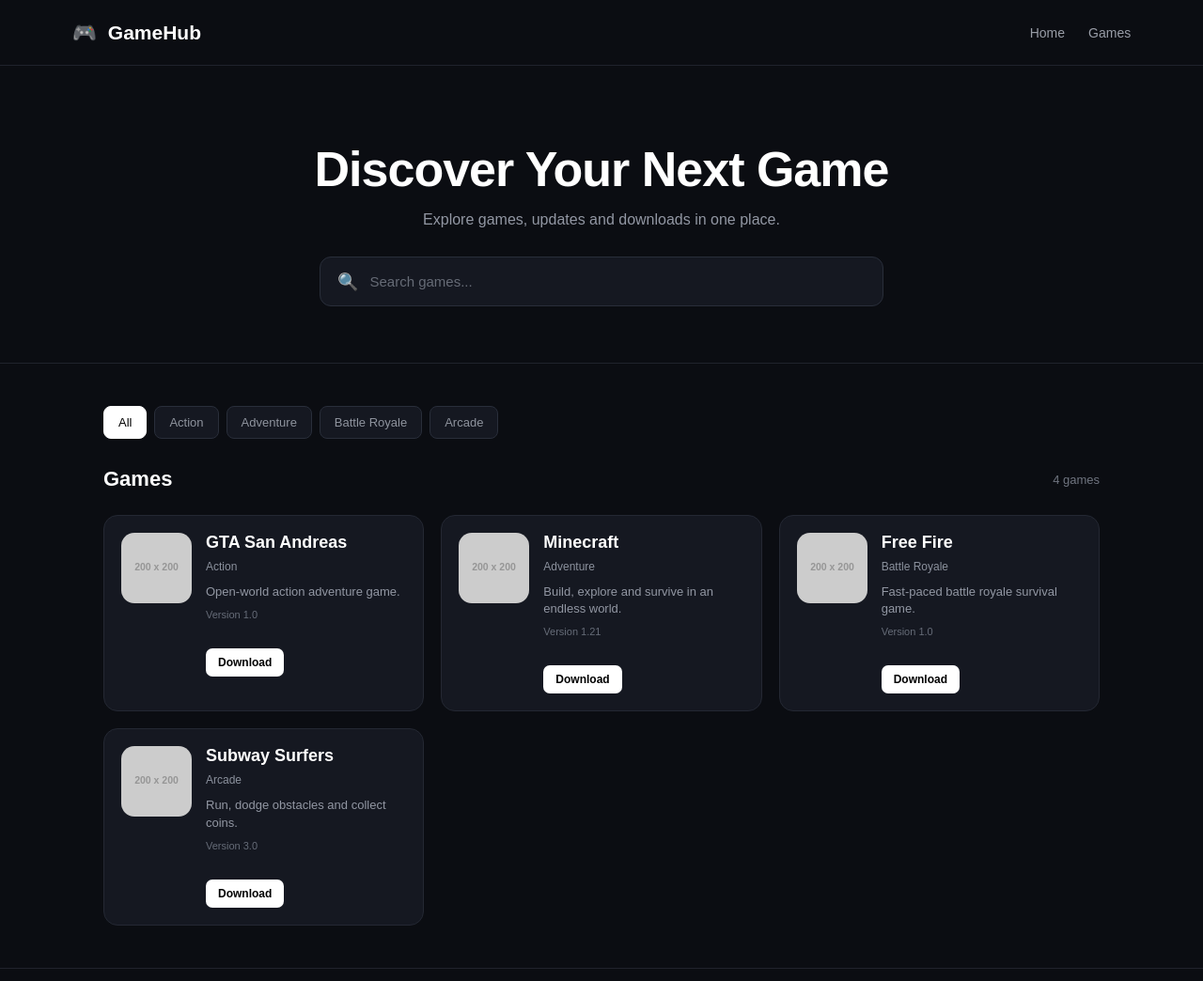
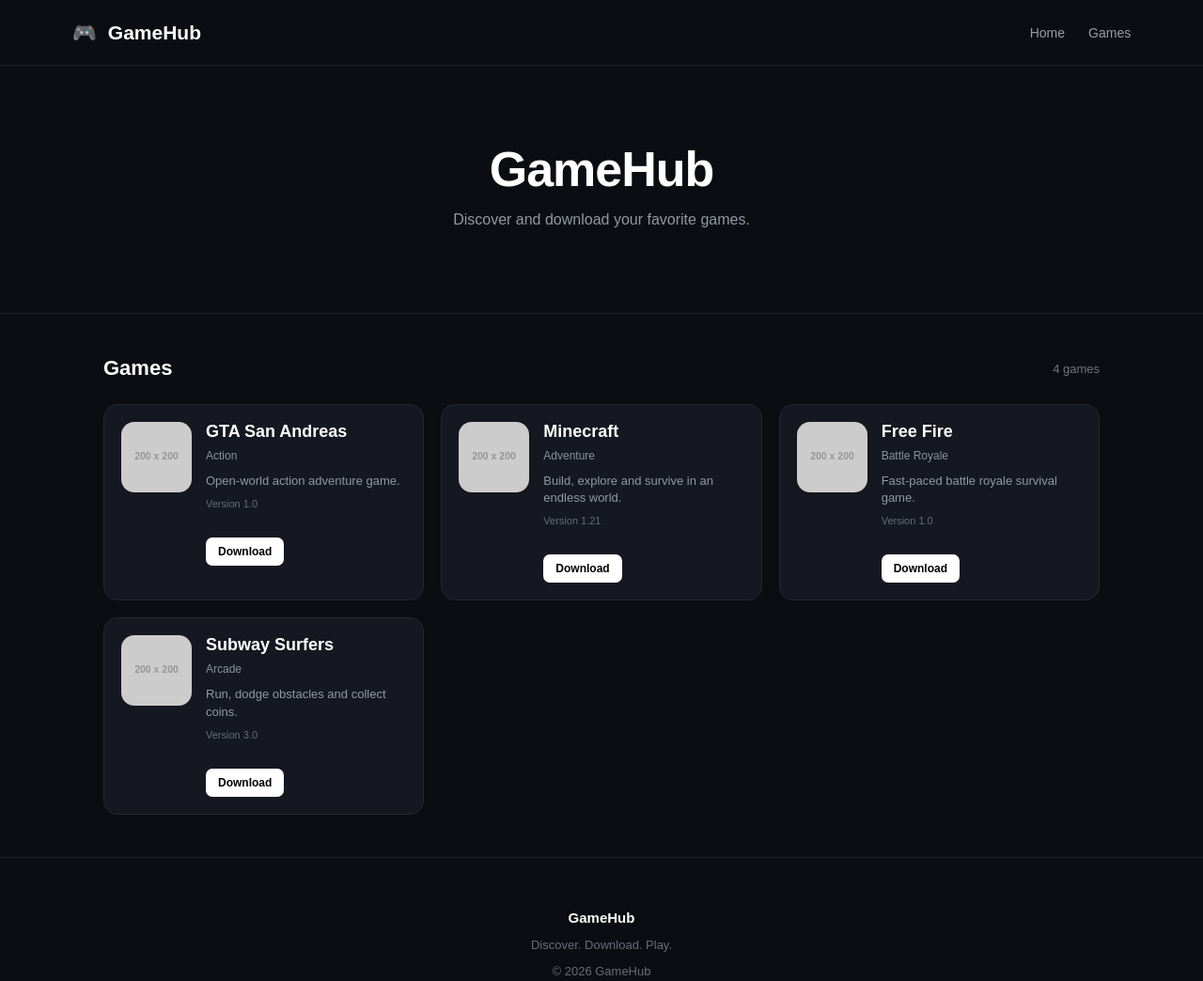
Before and after one commit to iStud-Gamer/GameHub, a plain HTML site: page index.html in a window 1280 px wide. Shown: the top 1044 px of the page at 94% size. Drawn offline with Linux system fonts and the light colour scheme; placeholder pictures from the web are drawn by us.

Commit message:
Update index.html

```diff
--- a/index.html
+++ b/index.html
@@ -30,51 +30,19 @@
 
         <section class="hero">
 
-            <h1>Discover Your Next Game</h1>
+            <h1>GameHub</h1>
 
             <p>
-                Explore games, updates and downloads in one place.
+                Discover and download your favorite games.
             </p>
 
-            <div class="search-box">
+        </section>
 
-                <span>🔍</span>
 
-                <input
-                    type="text"
-                    id="search"
-                    placeholder="Search games..."
-                >
+        <section class="content">
 
-            </div>
+            <div class="section-header">
 
-        </section>
-<section class="content">
-
-<div class="categories">
-
-    <button class="category active" data-category="All">
-        All
-    </button>
-
-    <button class="category" data-category="Action">
-        Action
-    </button>
-
-    <button class="category" data-category="Adventure">
-        Adventure
-    </button>
-
-    <button class="category" data-category="Battle Royale">
-        Battle Royale
-    </button>
-
-    <button class="category" data-category="Arcade">
-        Arcade
-    </button>
-
-</div>
-    <div class="section-header">
                 <h2>Games</h2>
 
                 <span id="game-count"></span>
```
